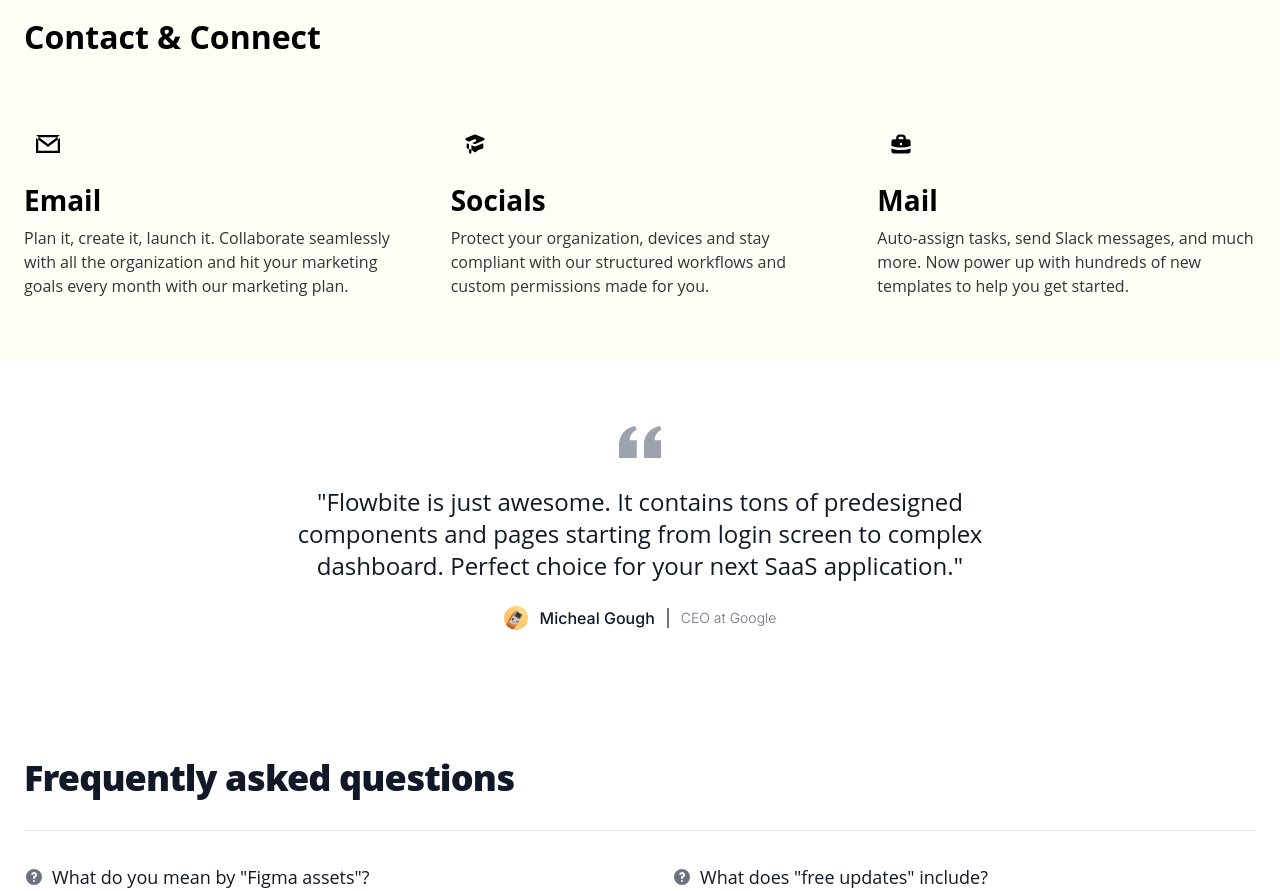
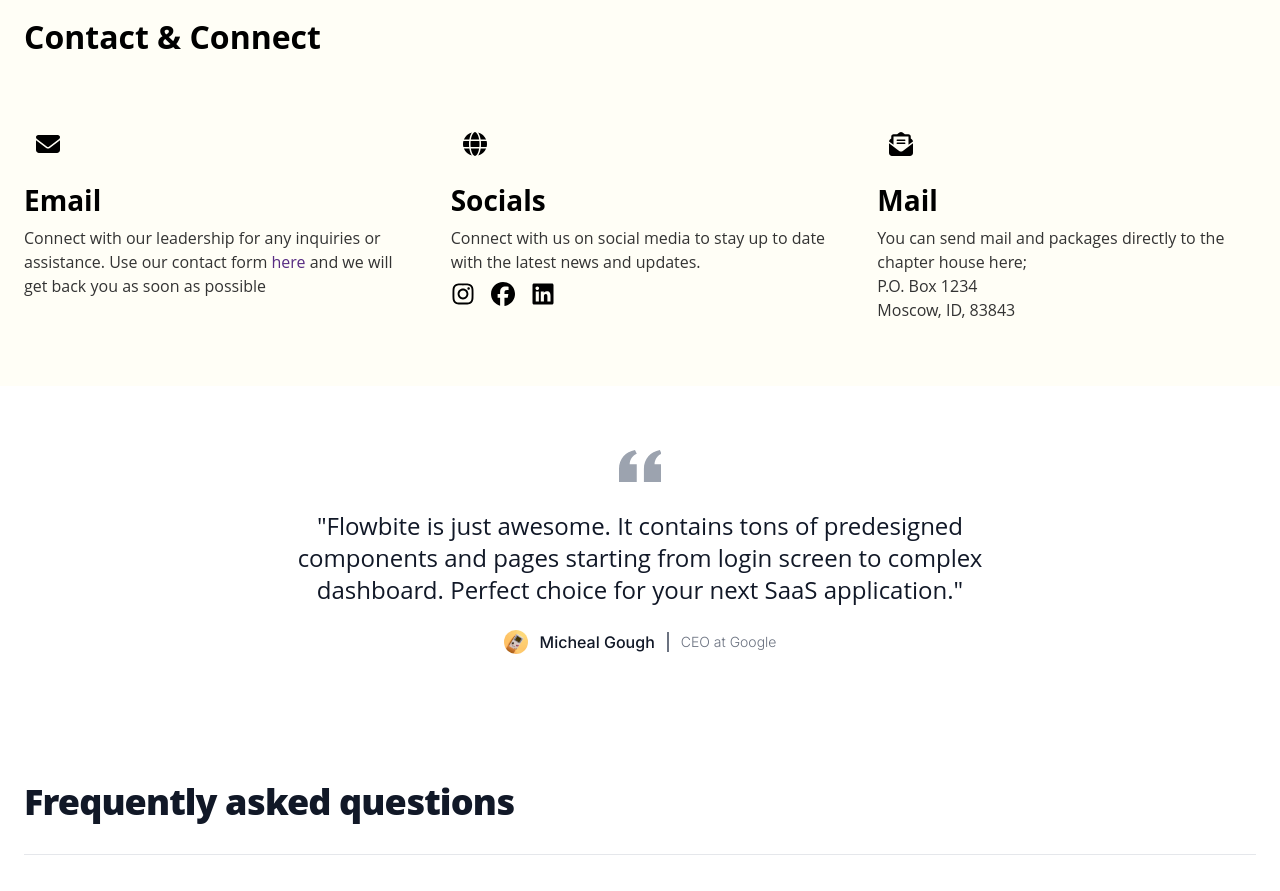
Before and after one commit to MSBivens/dsp, a Next.js app: page /donate in a window 1280 px wide. Shown: the part 2020-2911 px from the top of the page. Built offline with nearby package versions, Linux system fonts and the light colour scheme.

Commit message:
styling updates

```diff
--- a/package.json
+++ b/package.json
@@ -13,7 +13,8 @@
     "flowbite-react": "^0.10.1",
     "next": "14.2.4",
     "react": "^18",
-    "react-dom": "^18"
+    "react-dom": "^18",
+    "react-icons": "^5.2.1"
   },
   "devDependencies": {
     "eslint": "^8",
--- a/src/app/components/contact.jsx
+++ b/src/app/components/contact.jsx
@@ -1,71 +1,59 @@
+import {
+  FaEnvelope,
+  FaGlobe,
+  FaEnvelopeOpenText,
+  FaInstagram,
+  FaFacebook,
+  FaLinkedin,
+} from "react-icons/fa6";
+
 export default function contact() {
   return (
     <section>
-      <div class="py-8 px-4 mx-auto max-w-screen-xl sm:py-16 lg:px-6">
-        <div class="max-w-screen-md mb-8 lg:mb-16">
-          <h2 class="mb-4">Contact & Connect</h2>
+      <div className="py-8 px-4 mx-auto max-w-screen-xl sm:py-16 lg:px-6">
+        <div className="max-w-screen-md mb-8 lg:mb-16">
+          <h2 className="mb-4">Contact & Connect</h2>
         </div>
-        <div class="space-y-8 md:grid md:grid-cols-2 lg:grid-cols-3 md:gap-12 md:space-y-0">
+        <div className="space-y-8 md:grid md:grid-cols-2 lg:grid-cols-3 md:gap-12 md:space-y-0">
           <div>
-            <div class="flex justify-center items-center mb-4 w-10 h-10 rounded-full bg-primary-100 lg:h-12 lg:w-12 dark:bg-primary-900">
-              <svg
-                class="w-5 h-5 text-primary-600 lg:w-6 lg:h-6 dark:text-primary-300"
-                fill="currentColor"
-                viewBox="0 0 8 6"
-                xmlns="http://www.w3.org/2000/svg"
-              >
-                <path
-                  fill-rule="evenodd"
-                  d="m0 0h8v6h-8zm.75 .75v4.5h6.5v-4.5zM0 0l4 3 4-3v1l-4 3-4-3z"
-                  clip-rule="evenodd"
-                ></path>
-              </svg>
+            <div className="flex justify-center items-center mb-4 w-10 h-10 rounded-full bg-primary-100 lg:h-12 lg:w-12 dark:bg-primary-900">
+              <FaEnvelope size={24} />
             </div>
-            <h3 class="mb-2">Email</h3>
+            <h3 className="mb-2">Email</h3>
             <p>
-              Plan it, create it, launch it. Collaborate seamlessly with all the
-              organization and hit your marketing goals every month with our
-              marketing plan.
+              Connect with our leadership for any inquiries or assistance. Use
+              our contact form{" "}
+              <a href="" className="extra-bold">
+                here
+              </a>{" "}
+              and we will get back you as soon as possible
             </p>
           </div>
           <div>
-            <div class="flex justify-center items-center mb-4 w-10 h-10 rounded-full bg-primary-100 lg:h-12 lg:w-12 dark:bg-primary-900">
-              <svg
-                class="w-5 h-5 text-primary-600 lg:w-6 lg:h-6 dark:text-primary-300"
-                fill="currentColor"
-                viewBox="0 0 20 20"
-                xmlns="http://www.w3.org/2000/svg"
-              >
-                <path d="M10.394 2.08a1 1 0 00-.788 0l-7 3a1 1 0 000 1.84L5.25 8.051a.999.999 0 01.356-.257l4-1.714a1 1 0 11.788 1.838L7.667 9.088l1.94.831a1 1 0 00.787 0l7-3a1 1 0 000-1.838l-7-3zM3.31 9.397L5 10.12v4.102a8.969 8.969 0 00-1.05-.174 1 1 0 01-.89-.89 11.115 11.115 0 01.25-3.762zM9.3 16.573A9.026 9.026 0 007 14.935v-3.957l1.818.78a3 3 0 002.364 0l5.508-2.361a11.026 11.026 0 01.25 3.762 1 1 0 01-.89.89 8.968 8.968 0 00-5.35 2.524 1 1 0 01-1.4 0zM6 18a1 1 0 001-1v-2.065a8.935 8.935 0 00-2-.712V17a1 1 0 001 1z"></path>
-              </svg>
+            <div className="flex justify-center items-center mb-4 w-10 h-10 rounded-full bg-primary-100 lg:h-12 lg:w-12 dark:bg-primary-900">
+              <FaGlobe size={24} />
             </div>
-            <h3 class="mb-2">Socials</h3>
-            <p>
-              Protect your organization, devices and stay compliant with our
-              structured workflows and custom permissions made for you.
+            <h3 className="mb-2">Socials</h3>
+            <p className="mb-2">
+              Connect with us on social media to stay up to date with the latest
+              news and updates.
             </p>
+            <div className="flex space-x-4">
+              <FaInstagram size={24} />
+              <FaFacebook size={24} />
+              <FaLinkedin size={24} />
+            </div>
           </div>
           <div>
-            <div class="flex justify-center items-center mb-4 w-10 h-10 rounded-full bg-primary-100 lg:h-12 lg:w-12 dark:bg-primary-900">
-              <svg
-                class="w-5 h-5 text-primary-600 lg:w-6 lg:h-6 dark:text-primary-300"
-                fill="currentColor"
-                viewBox="0 0 20 20"
-                xmlns="http://www.w3.org/2000/svg"
-              >
-                <path
-                  fill-rule="evenodd"
-                  d="M6 6V5a3 3 0 013-3h2a3 3 0 013 3v1h2a2 2 0 012 2v3.57A22.952 22.952 0 0110 13a22.95 22.95 0 01-8-1.43V8a2 2 0 012-2h2zm2-1a1 1 0 011-1h2a1 1 0 011 1v1H8V5zm1 5a1 1 0 011-1h.01a1 1 0 110 2H10a1 1 0 01-1-1z"
-                  clip-rule="evenodd"
-                ></path>
-                <path d="M2 13.692V16a2 2 0 002 2h12a2 2 0 002-2v-2.308A24.974 24.974 0 0110 15c-2.796 0-5.487-.46-8-1.308z"></path>
-              </svg>
+            <div className="flex justify-center items-center mb-4 w-10 h-10 rounded-full bg-primary-100 lg:h-12 lg:w-12 dark:bg-primary-900">
+              <FaEnvelopeOpenText size={24} />
             </div>
-            <h3 class="mb-2">Mail</h3>
+            <h3 className="mb-2">Mail</h3>
             <p>
-              Auto-assign tasks, send Slack messages, and much more. Now power
-              up with hundreds of new templates to help you get started.
+              You can send mail and packages directly to the chapter house here;
             </p>
+            <p>P.O. Box 1234</p>
+            <p>Moscow, ID, 83843</p>
           </div>
         </div>
       </div>
--- a/src/app/components/header.jsx
+++ b/src/app/components/header.jsx
@@ -1,8 +1,4 @@
 "use client";
-
-// import Image from "next/image";
-
-// import Logo from "../../../public/images/logo.png";
 
 import { Button, Navbar, Dropdown } from "flowbite-react";
 
--- a/src/app/layout.js
+++ b/src/app/layout.js
@@ -15,10 +15,10 @@ export default function RootLayout({ children }) {
   return (
     <html lang="en">
       <body className={inter.className}>
-        <script src="../path/to/flowbite/dist/flowbite.min.js"></script>
         <Header />
         {children}
         <Footer />
+        <script src="../path/to/flowbite/dist/flowbite.min.js"></script>
       </body>
     </html>
   );
```
Also changed, not shown: src/app/page.js (+56 -55 lines), 1 other file (tests, documents, lock files or other folders).
